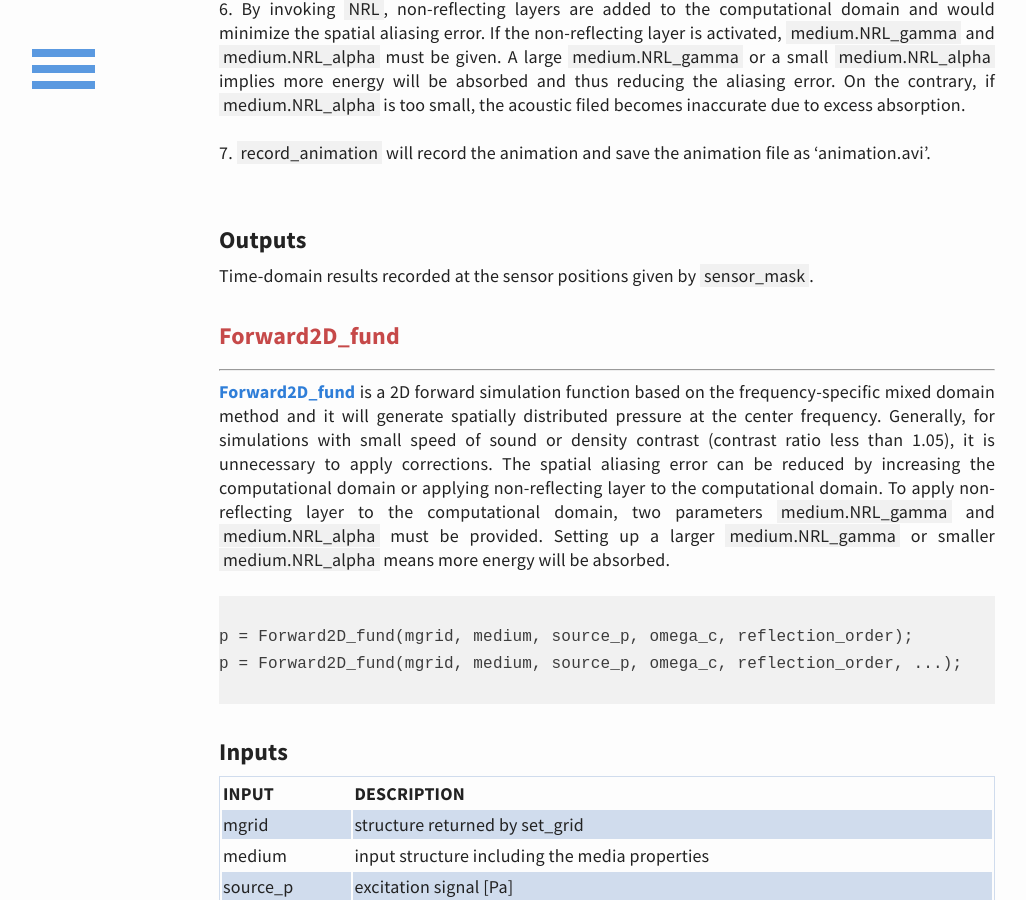
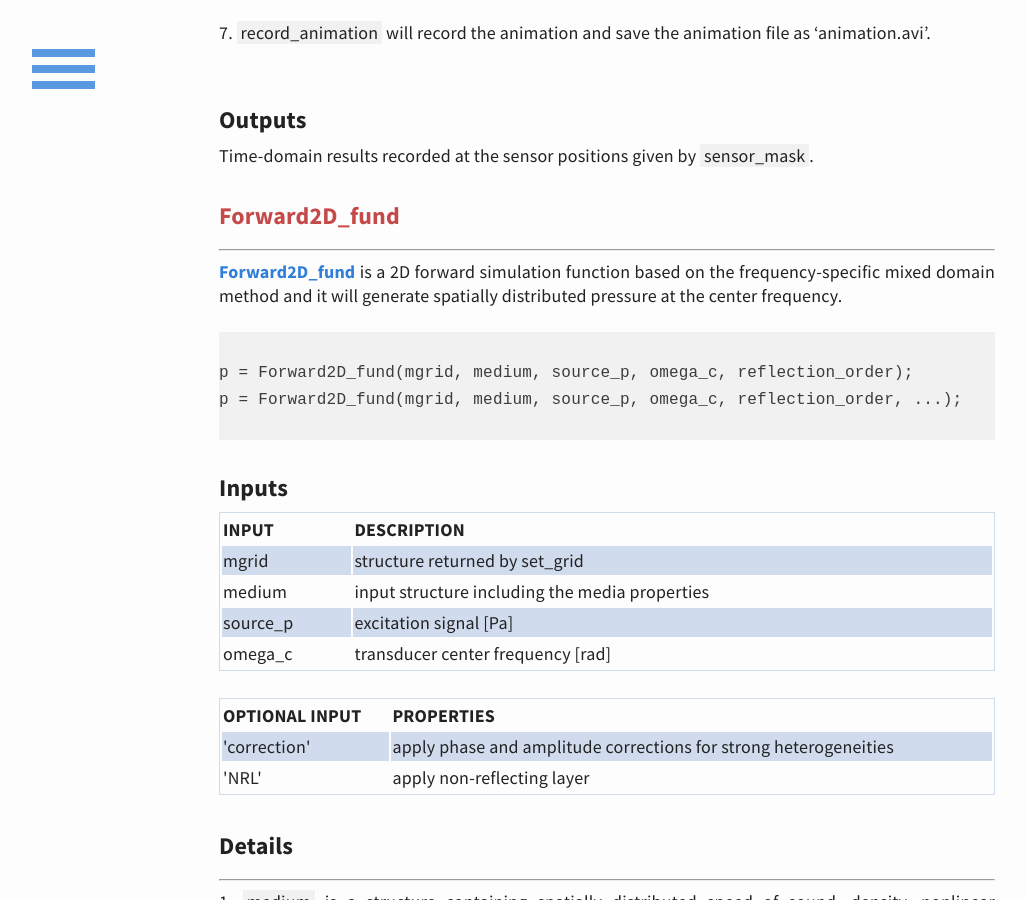
Before and after one commit to m-SOUND/mSOUND, a Jekyll site: the page built from function.html, in a window 1280 px wide and 900 px high, scrolled down 6185 px. Shown: the whole window, without its empty margins (33-1059 px from the left). Built offline with Jekyll 4.4.1, drawn with Linux system fonts in a browser that asks for light colours; some of the changed text lies outside the part shown.

Commit message:
Update function.html

```diff
--- a/function.html
+++ b/function.html
@@ -191,7 +191,6 @@
 Time-domain results recorded at the sensor positions given by <span style="background-color:#f1f1f1">sensor_mask</span>.
  </pr>
 
-
 <a id="Forward2D"></a>
 <h3 style="color: #c64949;">Forward2D  </h3>
 <hr>
@@ -289,13 +288,6 @@
 <p>
  <a href="/mSOUND/function.html#Forward3D">Forward3D</a>
  is a 3D forward simulation function based on the transient mixed domain method and it will generate transient-domain results.
- Generally, for simulations with small speed of sound or density contrast (contrast ratio less than 1.05),
- it is unnecessary to apply corrections. The spatial aliasing error can be reduced by increasing the computational domain or applying
- the non-reflecting layer to the computational domain. To apply non-reflecting layer to the computational domain, two parameters
- <span style="background-color:#f1f1f1">medium.NRL_gamma</span> and <span style="background-color:#f1f1f1">medium.NRL_alpha</span>
- must be provided. Setting up a larger <span style="background-color:#f1f1f1">medium.NRL_gamma</span> or
-smaller <span style="background-color:#f1f1f1">medium.NRL_alpha</span>
- means more energy will be absorbed.
 <pre>  <code>
 p = Forward3D(mgrid, medium, source_p, sensor_mask, reflection_order);
 p = Forward3D(mgrid, medium, source_p, sensor_mask, reflection_order, ...);
@@ -386,14 +378,7 @@
 <p>
  <a href="/mSOUND/function.html#Forward2D_fund">Forward2D_fund</a>
  is a 2D forward simulation function based on the frequency-specific mixed domain method and it
- will generate spatially distributed pressure at the center frequency. Generally,
- for simulations with small speed of sound or density contrast (contrast ratio less than 1.05),
- it is unnecessary to apply corrections. The spatial aliasing error can be reduced by increasing the computational domain or applying
- non-reflecting layer to the computational domain. To apply non-reflecting layer to the computational domain, two parameters
- <span style="background-color:#f1f1f1">medium.NRL_gamma</span> and <span style="background-color:#f1f1f1">medium.NRL_alpha</span>
- must be provided. Setting up a larger <span style="background-color:#f1f1f1">medium.NRL_gamma</span> or
-smaller <span style="background-color:#f1f1f1">medium.NRL_alpha</span>
- means more energy will be absorbed.
+ will generate spatially distributed pressure at the center frequency.
 <pre>  <code>
 p = Forward2D_fund(mgrid, medium, source_p, omega_c, reflection_order);
 p = Forward2D_fund(mgrid, medium, source_p, omega_c, reflection_order, ...);
@@ -478,14 +463,7 @@
  To generate the second harmonic pressure field,
  people must run the function <a href="/mSOUND/function.html#Forward2D_fund">Forward2D_fund</a> first to
 obtain the presure at the center frequency <span style="background-color:#f1f1f1">P_fundamental</span>.
- When calculating the second harmonic pressure, density heterogeneity is not considered. Generally,
- for simulations with small speed of sound or density contrast (contrast ratio less than 1.05),
- it is unnecessary to apply corrections. The spatial aliasing error can be reduced by increasing the computational domain or applying
- non-reflecting layer to the computational domain. To apply non-reflecting layer to the computational domain, two parameters
- <span style="background-color:#f1f1f1">medium.NRL_gamma</span> and <span style="background-color:#f1f1f1">medium.NRL_alpha</span>
- must be provided. Setting up a larger <span style="background-color:#f1f1f1">medium.NRL_gamma</span> or
-smaller <span style="background-color:#f1f1f1">medium.NRL_alpha</span>
- means more energy will be absorbed.
+ When calculating the second harmonic pressure, density heterogeneity is not considered.
 <pre>  <code>
 p = Forward2D_sec(mgrid, medium, P_fundamental, omega_c);
 p = Forward2D_sec(mgrid, medium, P_fundamental, omega_c, ...);
@@ -560,14 +538,7 @@
 <p>
 <a href="/mSOUND/function.html#Forward3D_fund">Forward3D_fund</a>
 is a 3D forward simulation function based on the frequency-specific mixed domain method and it
- will generate spatially distributed pressure at the center frequency. Generally,
- for simulations with small speed of sound or density contrast (contrast ratio less than 1.05),
- it is unnecessary to apply corrections. The spatial aliasing error can be reduced by increasing the computational domain or applying
- non-reflecting layer to the computational domain. To apply non-reflecting layer to the computational domain, two parameters
- <span style="background-color:#f1f1f1">medium.NRL_gamma</span> and <span style="background-color:#f1f1f1">medium.NRL_alpha</span>
- must be provided. Setting up a larger <span style="background-color:#f1f1f1">medium.NRL_gamma</span> or
-smaller <span style="background-color:#f1f1f1">medium.NRL_alpha</span>
- means more energy will be absorbed.
+ will generate spatially distributed pressure at the center frequency.
 <pre>  <code>
 p = Forward3D_fund(mgrid, medium, source_p, omega_c, reflection_order);
 p = Forward3D_fund(mgrid, medium, source_p, omega_c, reflection_order, ...);
@@ -651,14 +622,7 @@
  To generate the second harmonic pressure field,
  people must run the function <a href="/mSOUND/function.html#Forward3D_fund">Forward3D_fund</a> first to
 obtain the presure at the center frequency <span style="background-color:#f1f1f1">P_fundamental</span>.
- When calculating the second harmonic pressure, density heterogeneity is not considered. Generally,
- for simulations with small speed of sound or density contrast (contrast ratio less than 1.05),
- it is unnecessary to apply corrections. The spatial aliasing error can be reduced by increasing the computational domain or applying
- non-reflecting layer to the computational domain. To apply non-reflecting layer to the computational domain, two parameters
- <span style="background-color:#f1f1f1">medium.NRL_gamma</span> and <span style="background-color:#f1f1f1">medium.NRL_alpha</span>
- must be provided. Setting up a larger <span style="background-color:#f1f1f1">medium.NRL_gamma</span> or
-smaller <span style="background-color:#f1f1f1">medium.NRL_alpha</span>
- means more energy will be absorbed.
+ When calculating the second harmonic pressure, density heterogeneity is not considered.
 <pre>  <code>
 p = Forward3D_sec(mgrid, medium, P_fundamental, omega_c);
 p = Forward3D_sec(mgrid, medium, P_fundamental, omega_c, ...);
```
